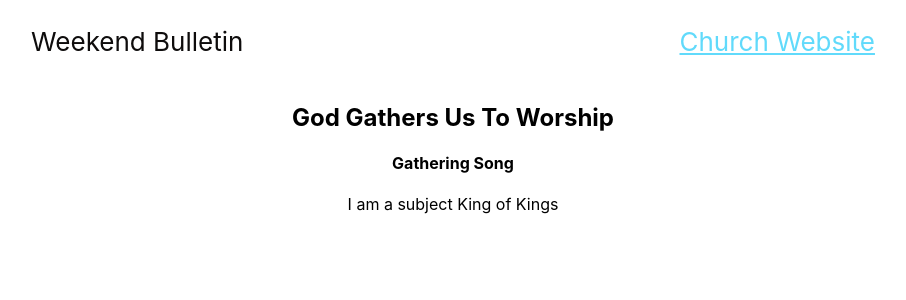
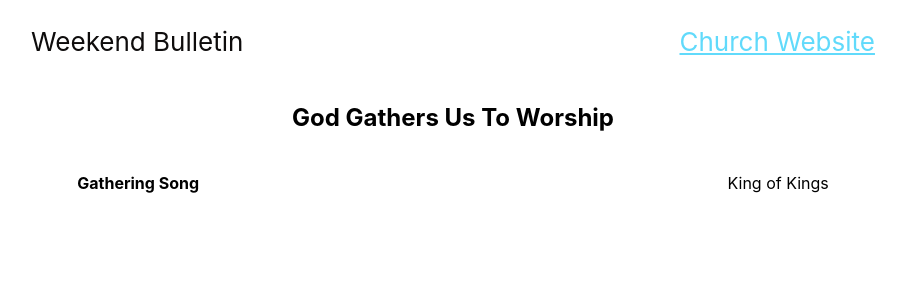
Before and after one commit to zzboncak/faith-covenant-bulletin, a React (Create React App) app: page / in a window 1280 px wide. Both pictures are taken after a click on the element "God Gathers Us To Worship". Shown: the top 300 px of the page, without its empty margins (187-1093 px from the left). Built offline with nearby package versions, Linux system fonts and the light colour scheme.

Commit message:
added basic structure

```diff
--- a/src/components/subject/Subject.tsx
+++ b/src/components/subject/Subject.tsx
@@ -10,8 +10,7 @@ export const Subject: React.FC<SubjectProps> = ({
 
   return (
     <div onClick={() => setExpanded(!isExpanded)}>
-      I am a subject {title}
-      <br />
+      <p>{title}</p>
       {content && isExpanded && content}
     </div>
   );
--- a/src/components/subsection/Subsection.css
+++ b/src/components/subsection/Subsection.css
@@ -0,0 +1,5 @@
+.subsection {
+  display: flex;
+  justify-content: space-around;
+  align-items: center;
+}
--- a/src/components/subsection/Subsection.tsx
+++ b/src/components/subsection/Subsection.tsx
@@ -9,6 +9,8 @@ export const Subsection: React.FC<SubsectionProps> = ({
   person
 }) => {
   return (
+    // consider removing the Subject component for just a name, and what the content is.
+    // Might be better for layout.
     <div className="subsection">
       <h4>{title}</h4>
       {subjects.map((subject, i) => (
```
